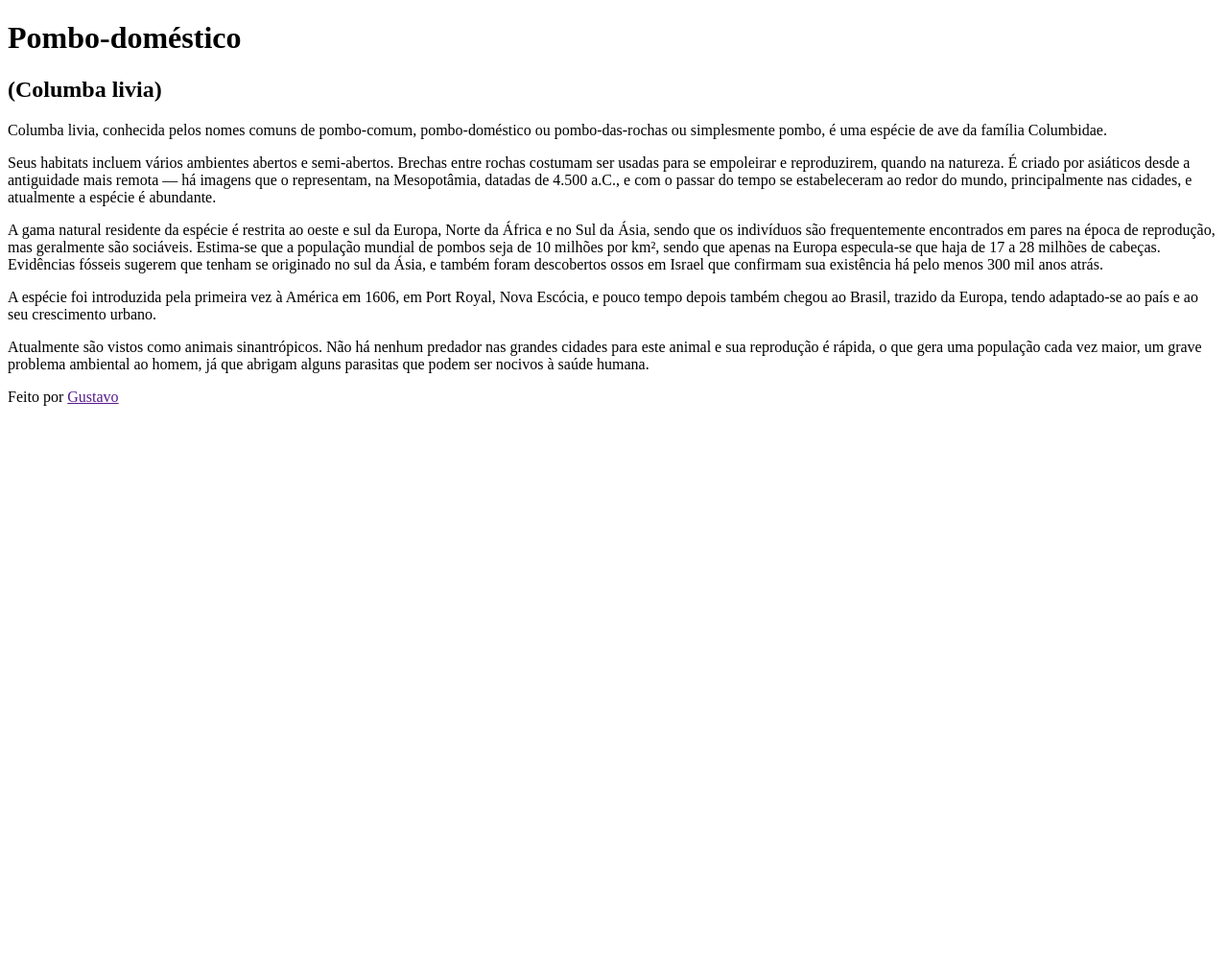
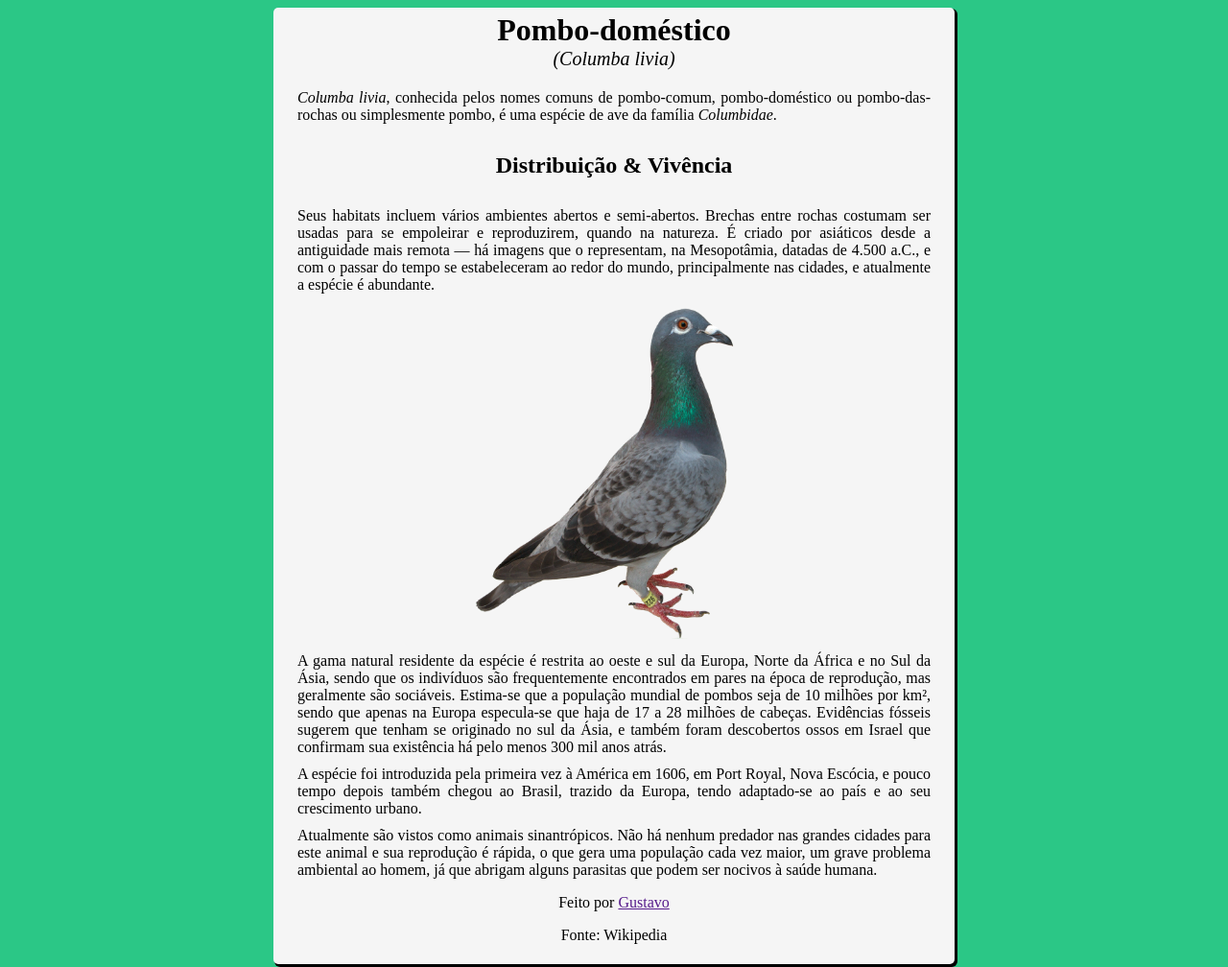
Before and after one commit to GustavoWarmlingKayser/Pombo-domestico, a plain HTML site: page index.html in a window 1280 px wide. Shown: the whole page at 96% size. Before the commit the page ends 800 px from the top, so only its background shows below. Drawn offline with Linux system fonts and the light colour scheme.

Commit message:
All done

```diff
--- a/index.html
+++ b/index.html
@@ -8,14 +8,21 @@
     <link rel="stylesheet" href="style.css">
 </head>
 <body>
+    <div id="container">
         <header>
             <h1>Pombo-doméstico</h1>
             <h2>(Columba livia)</h2>
         </header>
         <main>
-        <p>Columba livia, conhecida pelos nomes comuns de pombo-comum, pombo-doméstico ou pombo-das-rochas ou simplesmente pombo, é uma espécie de ave da família Columbidae.</p>
+            <p><i>Columba livia</i>, conhecida pelos nomes comuns de pombo-comum, pombo-doméstico ou pombo-das-rochas ou simplesmente pombo, é uma espécie de ave da família <i>Columbidae</i>.</p>
+
+            <h2>Distribuição & Vivência</h2>
 
             <p>Seus habitats incluem vários ambientes abertos e semi-abertos. Brechas entre rochas costumam ser usadas para se empoleirar e reproduzirem, quando na natureza. É criado por asiáticos desde a antiguidade mais remota — há imagens que o representam, na Mesopotâmia, datadas de 4.500 a.C., e com o passar do tempo se estabeleceram ao redor do mundo, principalmente nas cidades, e atualmente a espécie é abundante.</p>
+
+            <div id="image">
+                <img src="images/Pombo.png" alt="Pombo cinzento">
+            </div>
 
             <p>A gama natural residente da espécie é restrita ao oeste e sul da Europa, Norte da África e no Sul da Ásia, sendo que os indivíduos são frequentemente encontrados em pares na época de reprodução, mas geralmente são sociáveis. Estima-se que a população mundial de pombos seja de 10 milhões por km², sendo que apenas na Europa especula-se que haja de 17 a 28 milhões de cabeças. Evidências fósseis sugerem que tenham se originado no sul da Ásia, e também foram descobertos ossos em Israel que confirmam sua existência há pelo menos 300 mil anos atrás.</p>
 
@@ -25,6 +32,8 @@
         </main>
         <footer>
             <p>Feito por <a href="">Gustavo</a></p>
+            <p>Fonte: Wikipedia</p>
         </footer>
+    </div>
 </body>
 </html>
--- a/style.css
+++ b/style.css
@@ -0,0 +1,46 @@
+body {
+    background-color: rgb(43, 199, 134);
+}
+
+#container {
+    background-color: whitesmoke;
+    max-width: 700px;
+    margin: auto;
+    border-radius: 5px;
+    padding: 5px;
+    box-shadow: 2px 2px 0px 1px black;
+}
+
+header h1, h2 {
+    text-align: center;
+    margin: auto;
+}
+
+header h2 {
+    font-size: 15pt;
+    font-style: italic;
+    font-weight: 500;
+    margin-bottom: 20px;
+}
+
+main p {
+    text-align: justify;
+    margin: 10px 20px;
+}
+
+main h2 {
+    font-weight: bolder;
+    padding: 20px;
+}
+
+#image {
+    text-align: center;
+}
+
+#image img {
+    width: 50%;
+}
+
+footer p {
+    text-align: center;
+}
```
Also changed, not shown: images/Pombo.jpg (added), images/Pombo.png (added). Lines whose indentation alone changed are shown as unchanged.
